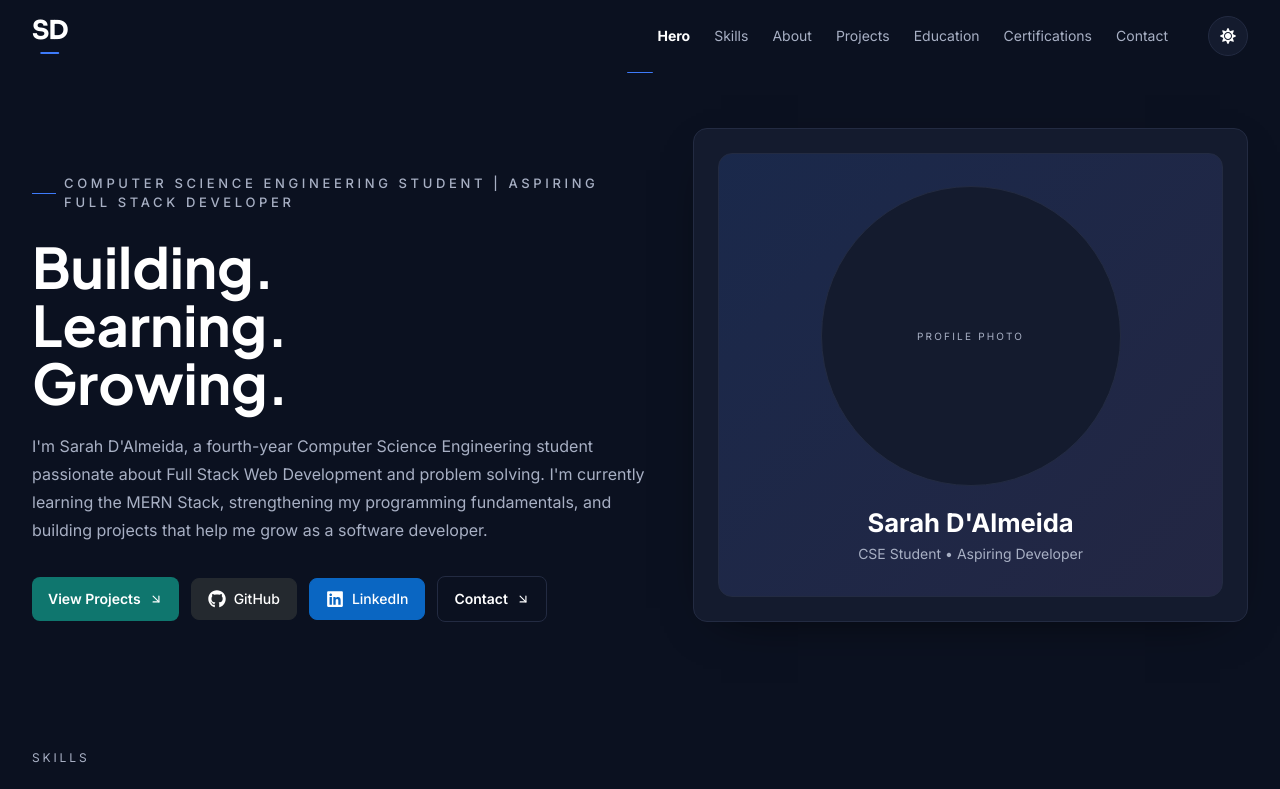
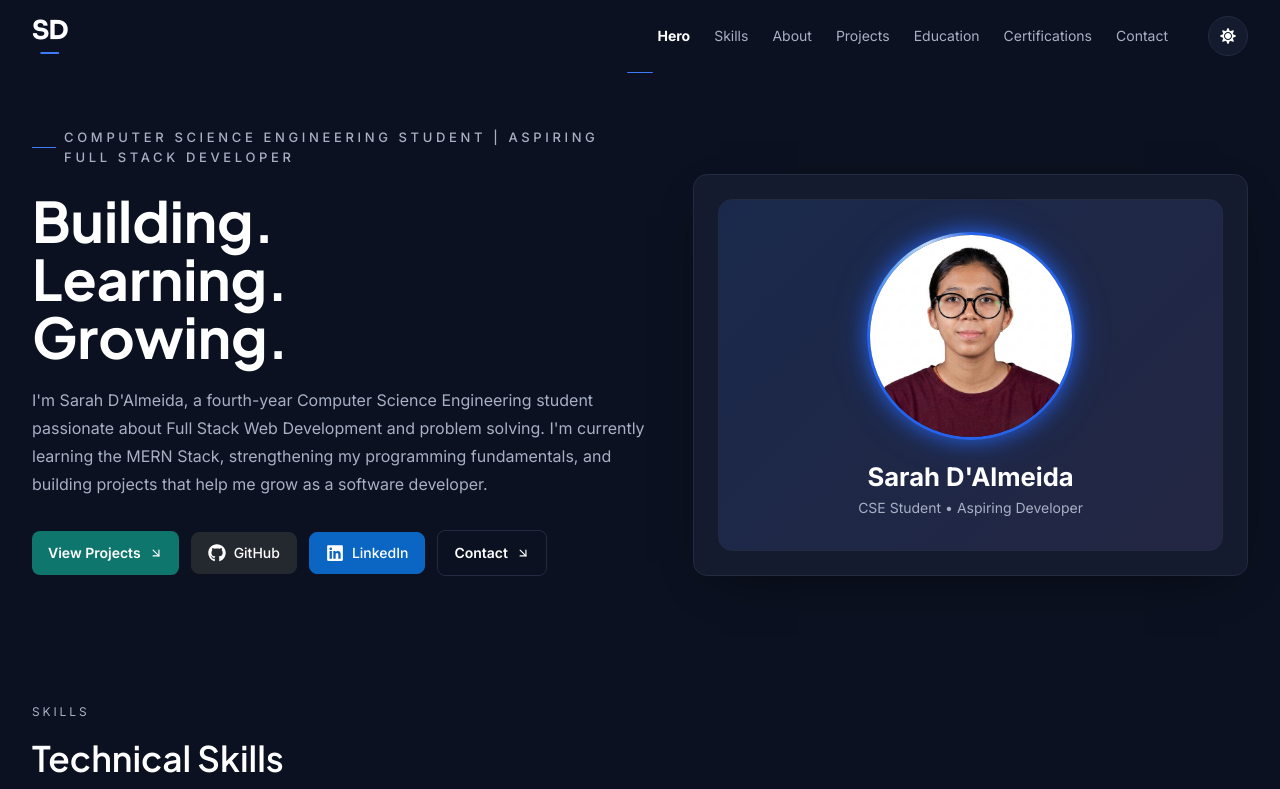
Before and after one commit to sarahdalmeida/sarah-portfolio, a React (Vite) app: page / in a window 1280 px wide. Shown: the top 789 px of the page. Built offline with nearby package versions, Linux system fonts and the light colour scheme.

Commit message:
Added profile photo

```diff
--- a/src/App.jsx
+++ b/src/App.jsx
@@ -4,6 +4,7 @@ import interviewPrepImage from "./assets/interviewprep-ai.webp";
 import learnifyImage from "./assets/learnify.webp";
 import vtuLogo from "./assets/vtu_logo.webp";
 import resendIcon from "./assets/resend_icon.webp";
+import profilePhoto from "./assets/profile-photo.png";
 import { FaSun, FaMoon, FaBars, FaTimes } from "react-icons/fa";
 import { FiArrowDownRight, FiGithub } from "react-icons/fi";
 import {
@@ -538,10 +539,16 @@ function App() {
 
             <Reveal className="relative overflow-hidden rounded-[14px] border border-[var(--border)] bg-[var(--surface)] px-6 py-6 shadow-[0_14px_50px_-28px_rgba(0,0,0,0.9)]">
               <div className="flex flex-col items-center justify-center rounded-[14px] border border-[var(--border)] bg-[linear-gradient(135deg,rgba(62,123,250,0.14),rgba(167,139,250,0.10))] p-6 sm:p-8">
-                <div className="flex aspect-square w-[280px] items-center justify-center overflow-hidden rounded-full border border-[var(--border)] bg-[var(--surface)] sm:w-[300px]">
-                  <span className="text-center text-[10px] uppercase tracking-[0.22em] text-[var(--secondary-text)]">
-                    Profile Photo
-                  </span>
+                <div className="profile-photo-wrapper">
+                  <div className="profile-photo-glow" />
+
+                  <div className="profile-photo">
+                    <img
+                      src={profilePhoto}
+                      alt="Sarah D'Almeida"
+                      className="h-full w-full object-cover object-[center_20%]"
+                    />
+                  </div>
                 </div>
                 <div className="mt-6 text-center">
                   <h2 className="text-[clamp(1.6rem,2vw,2rem)] font-bold leading-none text-white">
@@ -700,7 +707,6 @@ function App() {
                 </Reveal>
               ))}
             </div>
-
             {/* Mobile projects: stacked full-width cards, no arrows. */}
             <div className="-mx-4 flex flex-col gap-6 px-4 pb-4 md:hidden">
               {projectEntries
--- a/src/index.css
+++ b/src/index.css
@@ -556,3 +556,51 @@ body,
 :root.light .shadow-lg {
   box-shadow: var(--shadow-soft) !important;
 }
+
+.profile-photo-wrapper {
+  position: relative;
+  width: 13rem;
+  height: 13rem;
+}
+
+/* The photo NEVER moves */
+.profile-photo {
+  position: absolute;
+  inset: 3px;
+  z-index: 2;
+  overflow: hidden;
+  border-radius: 50%;
+  background: var(--surface);
+}
+
+/* Only this element moves */
+.profile-photo-glow {
+  position: absolute;
+  inset: 0;
+  z-index: 1;
+  border-radius: 50%;
+  background: conic-gradient(
+    from 0deg,
+    #2563eb 0deg,
+    #2563eb 270deg,
+    #60a5fa 310deg,
+    #bfdbfe 335deg,
+    #2563eb 360deg
+  );
+
+  box-shadow:
+    0 0 18px rgba(37, 99, 235, 0.75),
+    0 0 35px rgba(37, 99, 235, 0.45);
+
+  animation: border-clockwise 1.5s ease-out 1;
+}
+
+@keyframes border-clockwise {
+  from {
+    transform: rotate(0deg);
+  }
+
+  to {
+    transform: rotate(360deg);
+  }
+}
```
Also changed, not shown: src/assets/profile-photo.png (added).
